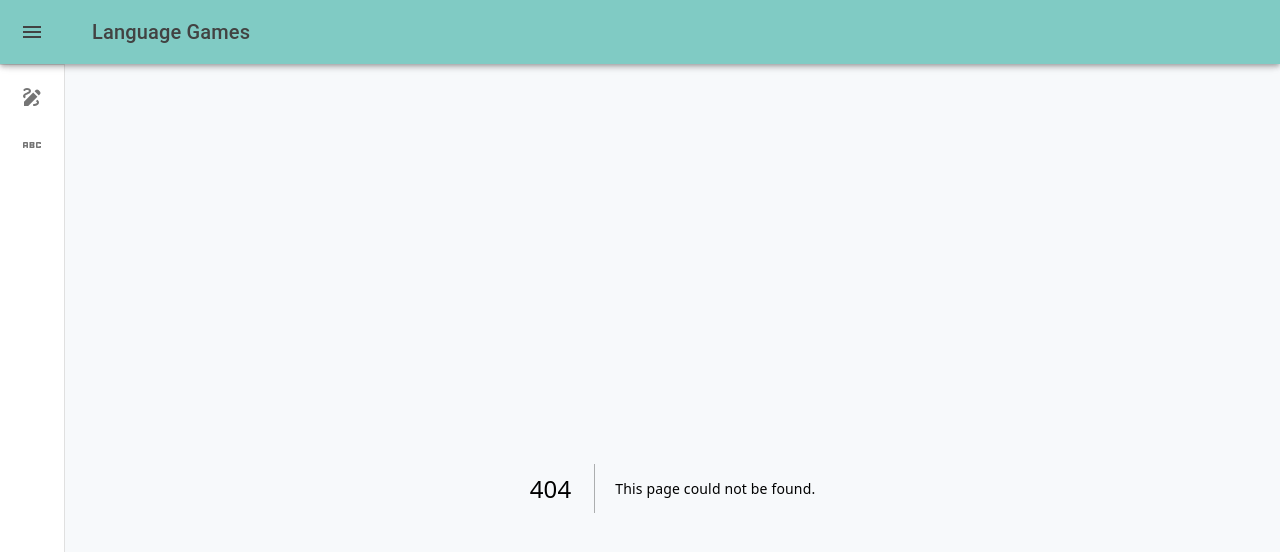
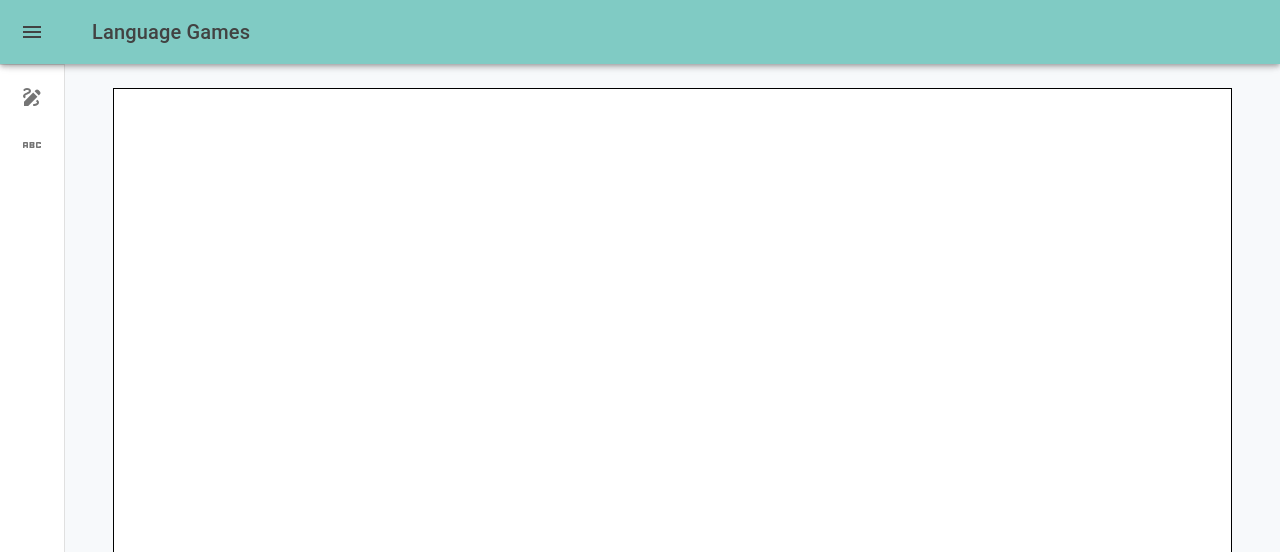
Before and after one commit to gdomingu/lang-games, a Next.js app: page /scribbler/new in a window 1280 px wide. Before the commit this address had no page. Shown: the top 552 px of the page. Built offline with nearby package versions, Linux system fonts and the light colour scheme.

Commit message:
Getting basic drawing canvas set up

```diff
--- /dev/null
+++ b/app/scribbler/new/DrawingCanvas.tsx
@@ -0,0 +1,73 @@
+"use client";
+import {Box} from "@mui/material";
+import {useEffect, useRef, useState} from "react";
+
+export default function DrawingCanvas() {
+  const canvasRef = useRef<HTMLCanvasElement>(null);
+  const [isDrawing, setIsDrawing] = useState(false);
+
+  useEffect(() => {
+    const canvas = canvasRef.current;
+    if (!canvas) return;
+
+    const parent = canvas.parentElement;
+    if (!parent) return;
+
+    const width = parent.offsetWidth;
+    const height = parent.offsetHeight;
+    // Set the canvas size here instead of on the element below to avoid css rules from messing up cursor position
+    canvas.width = width * 2; // High DPI screen support
+    canvas.height = height * 2;
+    canvas.style.width = `${width}px`;
+    canvas.style.height = `${height}px`;
+    // canvas.style.backgroundColor = "white";
+    // canvas.style.border = "1px solid black";
+
+    const context = canvas?.getContext("2d");
+    if (!context) return;
+    context.scale(2, 2); // Adjust for High DPI screens
+    context.lineCap = "round";
+    context.strokeStyle = "black";
+    context.lineWidth = 5;
+  }, []);
+
+  const startDrawing = ({nativeEvent}: React.MouseEvent<HTMLCanvasElement>) => {
+    const {offsetX, offsetY} = nativeEvent;
+    const context = canvasRef.current?.getContext("2d");
+    context?.beginPath();
+    context?.moveTo(offsetX, offsetY);
+    setIsDrawing(true);
+  };
+
+  const draw = ({nativeEvent}: React.MouseEvent<HTMLCanvasElement>) => {
+    if (!isDrawing) return;
+    const {offsetX, offsetY} = nativeEvent;
+    const context = canvasRef.current?.getContext("2d");
+    context?.lineTo(offsetX, offsetY);
+    context?.stroke();
+  };
+
+  const stopDrawing = () => {
+    const context = canvasRef.current?.getContext("2d");
+    context?.closePath();
+    setIsDrawing(false);
+  };
+
+  return (
+    <Box sx={{height: "70vh"}}>
+      <canvas
+        ref={canvasRef}
+        onMouseDown={startDrawing}
+        onMouseUp={stopDrawing}
+        onMouseOut={stopDrawing}
+        onMouseMove={draw}
+        style={{
+          border: "1px solid black",
+          backgroundColor: "white",
+          // touchAction: "none",
+          cursor: "crosshair",
+        }}
+      />
+    </Box>
+  );
+}
--- /dev/null
+++ b/app/scribbler/new/page.tsx
@@ -0,0 +1,5 @@
+import DrawingCanvas from "./DrawingCanvas";
+
+export default function Page() {
+  return <DrawingCanvas />;
+}
```
Also changed, not shown: app/scribbler/page.tsx (+20 -1 lines).
